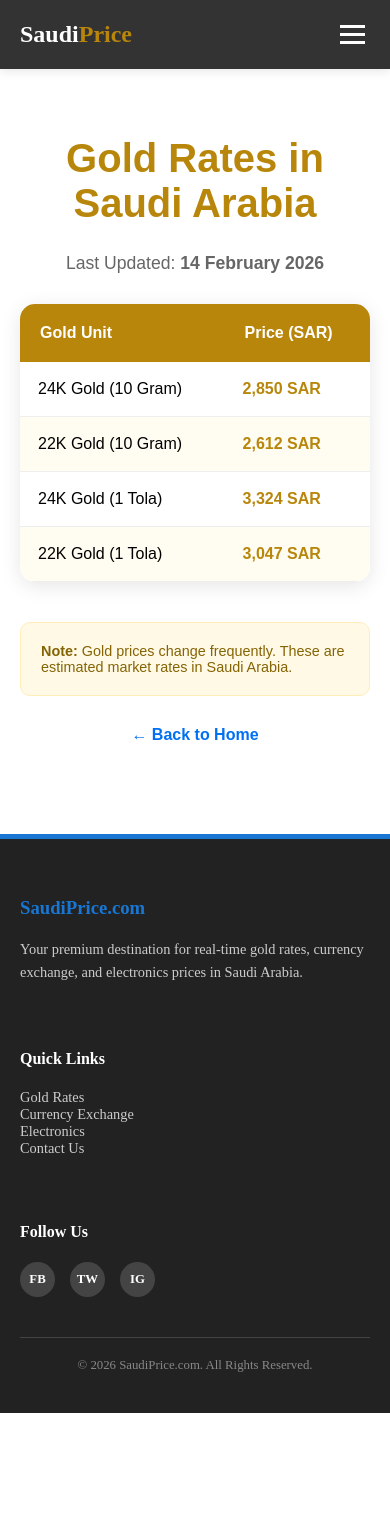
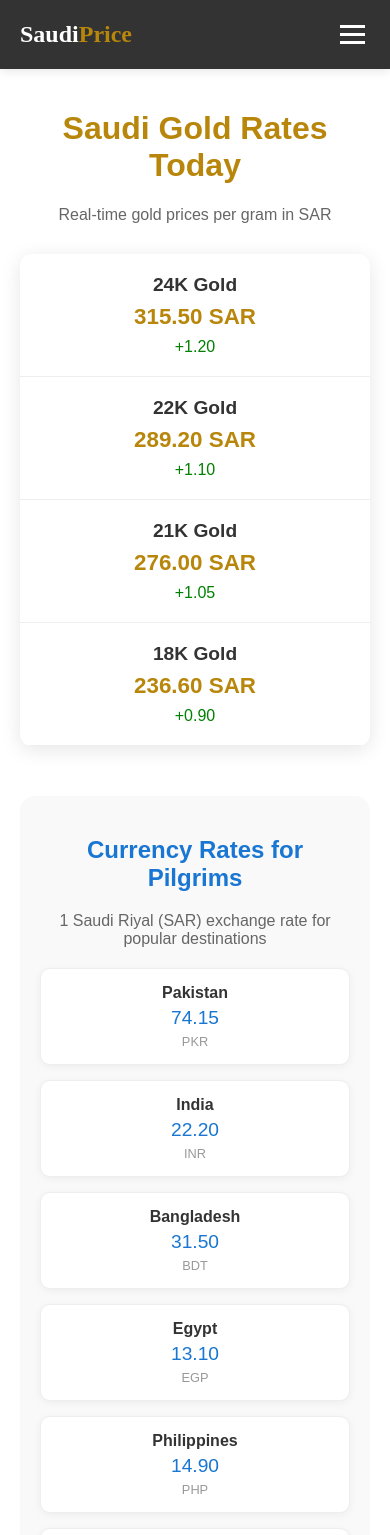
Before and after one commit to DiGiSaudia/saudirate, a Next.js app: page /gold-rates in a window 390 px wide. Shown: the top 1535 px of the page. Before the commit the page ends 1413 px from the top, so only its background shows below. Built offline with nearby package versions, Linux system fonts and the light colour scheme.

Commit message:
added pilgrims currency rates and mobile card design for gold page

```diff
--- a/app/gold-rates/page.tsx
+++ b/app/gold-rates/page.tsx
@@ -1,57 +1,98 @@
 import React from 'react';
 
-export default function GoldRates() {
-  // یہ لائن خود بخود آج کی تاریخ بنا دے گی
-  const today = new Date().toLocaleDateString('en-GB', {
-    day: 'numeric',
-    month: 'long',
-    year: 'numeric',
-  });
+export default function GoldPage() {
+  const goldRates = [
+    { purity: "24K Gold", price: "315.50 SAR", change: "+1.20" },
+    { purity: "22K Gold", price: "289.20 SAR", change: "+1.10" },
+    { purity: "21K Gold", price: "276.00 SAR", change: "+1.05" },
+    { purity: "18K Gold", price: "236.60 SAR", change: "+0.90" },
+  ];
 
-  const goldPrices = [
-    { unit: "24K Gold (10 Gram)", price: "2,850 SAR" },
-    { unit: "22K Gold (10 Gram)", price: "2,612 SAR" },
-    { unit: "24K Gold (1 Tola)", price: "3,324 SAR" },
-    { unit: "22K Gold (1 Tola)", price: "3,047 SAR" },
+  const internationalRates = [
+    { country: "Pakistan", currency: "PKR", rate: "74.15" },
+    { country: "India", currency: "INR", rate: "22.20" },
+    { country: "Bangladesh", currency: "BDT", rate: "31.50" },
+    { country: "Egypt", currency: "EGP", rate: "13.10" },
+    { country: "Philippines", currency: "PHP", rate: "14.90" },
+    { country: "Indonesia", currency: "IDR", rate: "4150.00" },
+    { country: "Nepal", currency: "NPR", rate: "35.60" },
+    { country: "Sri Lanka", currency: "LKR", rate: "82.40" },
+    { country: "Iran", currency: "IRR", rate: "11200.00" },
   ];
 
   return (
-    <div style={{ padding: "40px 20px", maxWidth: "800px", margin: "0 auto", fontFamily: "Arial, sans-serif" }}>
-      <h1 style={{ textAlign: "center", color: "#b8860b", fontSize: "2.5rem" }}>Gold Rates in Saudi Arabia</h1>
+    <div style={{ padding: '20px', maxWidth: '1000px', margin: '0 auto', fontFamily: 'Arial, sans-serif' }}>
 
-      {/* یہاں تاریخ خود بخود اپ ڈیٹ ہوگی */}
-      <p style={{ textAlign: "center", color: "#666", fontSize: "1.1rem", marginBottom: "30px" }}>
-        Last Updated: <strong>{today}</strong>
-      </p>
+      {/* Gold Rates Section */}
+      <h1 style={{ textAlign: 'center', color: '#b8860b', fontSize: '2rem' }}>Saudi Gold Rates Today</h1>
+      <p style={{ textAlign: 'center', color: '#666', marginBottom: '30px' }}>Real-time gold prices per gram in SAR</p>
 
-      <div style={{ boxShadow: "0 4px 20px rgba(0,0,0,0.1)", borderRadius: "15px", overflow: "hidden" }}>
-        <table style={{ width: "100%", borderCollapse: "collapse", backgroundColor: "white" }}>
-          <thead style={{ backgroundColor: "#b8860b", color: "white" }}>
-            <tr>
-              <th style={{ padding: "20px", textAlign: "left" }}>Gold Unit</th>
-              <th style={{ padding: "20px", textAlign: "left" }}>Price (SAR)</th>
-            </tr>
-          </thead>
-          <tbody>
-            {goldPrices.map((item, index) => (
-              <tr key={index} style={{ borderBottom: "1px solid #eee", backgroundColor: index % 2 === 0 ? "#fff" : "#fffcf2" }}>
-                <td style={{ padding: "18px" }}>{item.unit}</td>
-                <td style={{ padding: "18px", fontWeight: "bold", color: "#b8860b" }}>{item.price}</td>
-              </tr>
-            ))}
-          </tbody>
-        </table>
+      {/* Responsive Table / Card Container */}
+      <div className="responsive-container">
+        {goldRates.map((gold, index) => (
+          <div key={index} className="data-row">
+            <span className="label">{gold.purity}</span>
+            <span className="value">{gold.price}</span>
+            <span className="change" style={{ color: 'green' }}>{gold.change}</span>
+          </div>
+        ))}
       </div>
 
-      <div style={{ marginTop: "40px", padding: "20px", backgroundColor: "#fff9e6", borderRadius: "10px", border: "1px solid #ffeeba" }}>
-        <p style={{ margin: 0, fontSize: "0.9rem", color: "#856404" }}>
-          <strong>Note:</strong> Gold prices change frequently. These are estimated market rates in Saudi Arabia.
-        </p>
+      {/* Hajj & Umrah Pilgrims Section */}
+      <div style={{ marginTop: '50px', backgroundColor: '#f9f9f9', padding: '20px', borderRadius: '15px' }}>
+        <h2 style={{ textAlign: 'center', color: '#1976d2' }}>Currency Rates for Pilgrims</h2>
+        <p style={{ textAlign: 'center', color: '#666' }}>1 Saudi Riyal (SAR) exchange rate for popular destinations</p>
+
+        <div style={{
+          display: 'grid',
+          gridTemplateColumns: 'repeat(auto-fit, minmax(150px, 1fr))',
+          gap: '15px',
+          marginTop: '20px'
+        }}>
+          {internationalRates.map((item, idx) => (
+            <div key={idx} style={{
+              backgroundColor: 'white',
+              padding: '15px',
+              borderRadius: '10px',
+              textAlign: 'center',
+              boxShadow: '0 2px 8px rgba(0,0,0,0.05)',
+              border: '1px solid #eee'
+            }}>
+              <div style={{ fontWeight: 'bold', color: '#333' }}>{item.country}</div>
+              <div style={{ color: '#1976d2', fontSize: '1.2rem', margin: '5px 0' }}>{item.rate}</div>
+              <div style={{ fontSize: '0.8rem', color: '#999' }}>{item.currency}</div>
+            </div>
+          ))}
+        </div>
       </div>
 
-      <div style={{ textAlign: "center", marginTop: "30px" }}>
-        <a href="/" style={{ color: "#0070f3", textDecoration: "none", fontWeight: "bold" }}>← Back to Home</a>
-      </div>
+      <style jsx>{`
+        .responsive-container {
+          background: white;
+          border-radius: 12px;
+          box-shadow: 0 4px 20px rgba(0,0,0,0.1);
+          overflow: hidden;
+        }
+        .data-row {
+          display: flex;
+          justify-content: space-between;
+          padding: 20px;
+          border-bottom: 1px solid #eee;
+        }
+        .label { font-weight: bold; font-size: 1.1rem; }
+        .value { color: #b8860b; font-weight: bold; }
+
+        @media (max-width: 600px) {
+          .data-row {
+            flex-direction: column;
+            align-items: center;
+            gap: 8px;
+            text-align: center;
+          }
+          .label { font-size: 1.2rem; color: #333; }
+          .value { font-size: 1.4rem; }
+        }
+      `}</style>
     </div>
   );
 }
```
